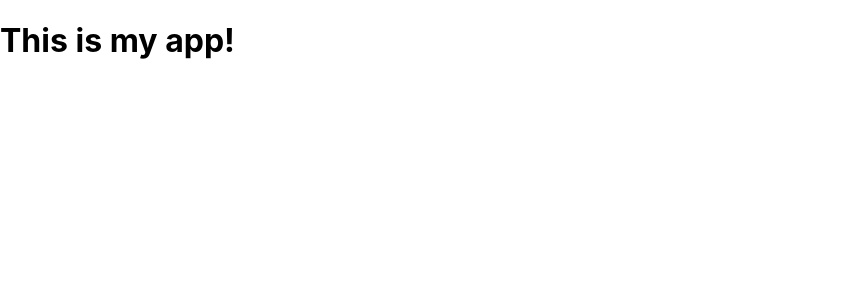
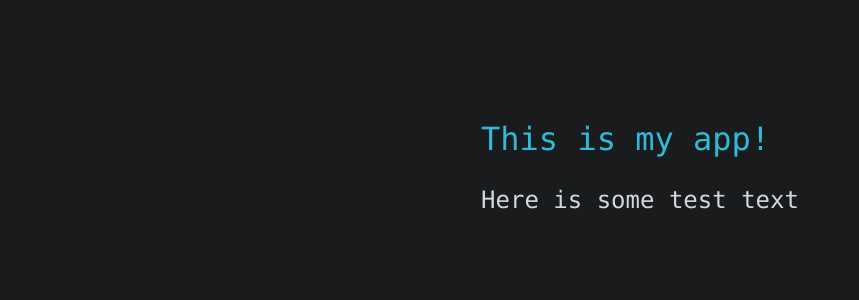
Before and after one commit to jenniferexong/split, a React (Vite) app: page / in a window 1280 px wide. Shown: the top 300 px of the page, without its empty margins (0-859 px from the left). Built offline with nearby package versions, Linux system fonts and the light colour scheme.

Commit message:
Add base styles

```diff
--- a/package.json
+++ b/package.json
@@ -13,12 +13,14 @@
     "@types/jest": "^27.4.1",
     "react": "^17.0.2",
     "react-dom": "^17.0.2",
-    "styled-components": "^5.3.3"
+    "styled-components": "^5.3.3",
+    "styled-normalize": "^8.0.7"
   },
   "devDependencies": {
     "@testing-library/react": "^12.1.3",
     "@types/react": "^17.0.33",
     "@types/react-dom": "^17.0.10",
+    "@types/styled-components": "^5.1.24",
     "@vitejs/plugin-react": "^1.0.7",
     "jest": "^27.5.1",
     "ts-jest": "^27.1.3",
--- a/src/App.tsx
+++ b/src/App.tsx
@@ -1,7 +1,8 @@
 function App() {
   return (
-    <div className="App">
+    <div>
       <h1>This is my app!</h1>
+      <p>Here is some test text</p>
     </div>
   );
 }
--- a/src/index.css
+++ /dev/null
@@ -1,13 +0,0 @@
-body {
-  margin: 0;
-  font-family: -apple-system, BlinkMacSystemFont, 'Segoe UI', 'Roboto', 'Oxygen',
-    'Ubuntu', 'Cantarell', 'Fira Sans', 'Droid Sans', 'Helvetica Neue',
-    sans-serif;
-  -webkit-font-smoothing: antialiased;
-  -moz-osx-font-smoothing: grayscale;
-}
-
-code {
-  font-family: source-code-pro, Menlo, Monaco, Consolas, 'Courier New',
-    monospace;
-}
--- a/src/index.tsx
+++ b/src/index.tsx
@@ -1,11 +1,16 @@
-import React from 'react'
-import ReactDOM from 'react-dom'
-import './index.css'
-import App from './App'
+import React from "react";
+import ReactDOM from "react-dom";
+import App from "./App";
+import { ThemeProvider } from "styled-components";
+import { GlobalStyle } from "styles/GlobalStyle";
+import { theme } from "styles";
 
 ReactDOM.render(
   <React.StrictMode>
-    <App />
+    <ThemeProvider theme={theme}>
+      <GlobalStyle />
+      <App />
+    </ThemeProvider>
   </React.StrictMode>,
-  document.getElementById('root')
-)
+  document.getElementById("root")
+);
--- /dev/null
+++ b/src/styled.d.ts
@@ -0,0 +1,6 @@
+import "styled-components";
+import { Theme } from "styles/types";
+
+declare module "styled-components" {
+  export interface DefaultTheme extends Theme {}
+}
--- /dev/null
+++ b/src/styles/GlobalStyle.ts
@@ -0,0 +1,38 @@
+import { ReactNode } from "react";
+import { createGlobalStyle, css } from "styled-components";
+import normalize from "styled-normalize";
+
+export const GlobalStyle = createGlobalStyle`
+    ${normalize}
+
+    ${({ theme }) => css`
+      body {
+        font-family: ${theme.baseFont.font};
+        color: ${theme.baseFont.color};
+        margin: 0;
+        background-color: ${theme.background};
+        padding: 100px 300px;
+        display: flex;
+        justify-content: center;
+      }
+
+      p {
+        font-size: ${theme.baseFont.size};
+        color: ${theme.baseFont.color};
+        line-height: ${theme.baseFont.lineHeight};
+      }
+
+      div {
+        box-sizing: border-box;
+      }
+
+      h1,
+      h2,
+      h3,
+      h4,
+      h5 {
+        font-weight: 400;
+        color: ${theme.colors.accent};
+      }
+    `}
+`;
--- /dev/null
+++ b/src/styles/index.ts
@@ -0,0 +1 @@
+export { theme } from "./theme";
--- /dev/null
+++ b/src/styles/theme.ts
@@ -0,0 +1,18 @@
+import type { Theme } from "./types";
+
+export const theme: Theme = {
+  background: "#191b1c",
+
+  baseFont: {
+    font: "Consolas",
+    size: "1.5rem",
+    color: "#cdd9df",
+    lineHeight: "1.5",
+  },
+
+  colors: {
+    accent: "#31bad7",
+  },
+
+  components: {},
+};
--- /dev/null
+++ b/src/styles/types.ts
@@ -0,0 +1,16 @@
+export type Theme = {
+  background: string;
+
+  baseFont: {
+    font: string;
+    size: string;
+    color: string;
+    lineHeight: string;
+  };
+
+  colors: {
+    accent: string;
+  };
+
+  components: {};
+};
```
Also changed, not shown: src/calculator/index.ts (added), src/calculator/types.ts (added), 1 other file (tests, documents, lock files or other folders).
